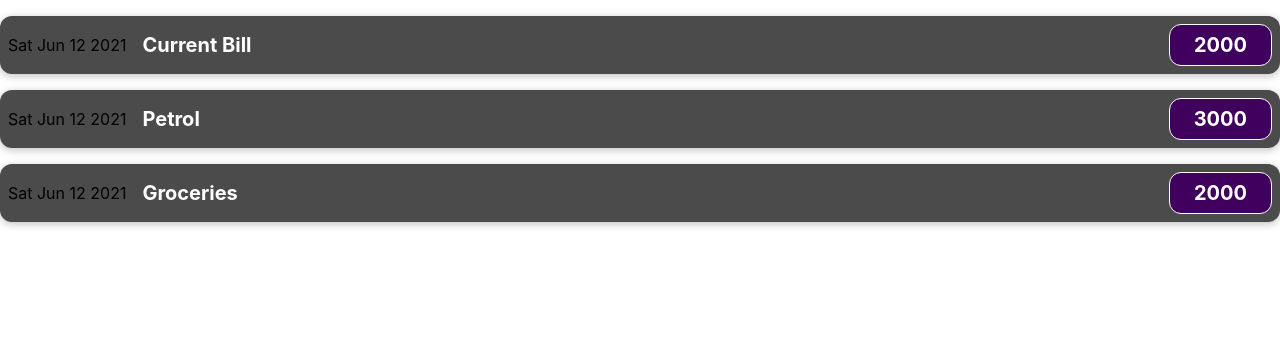
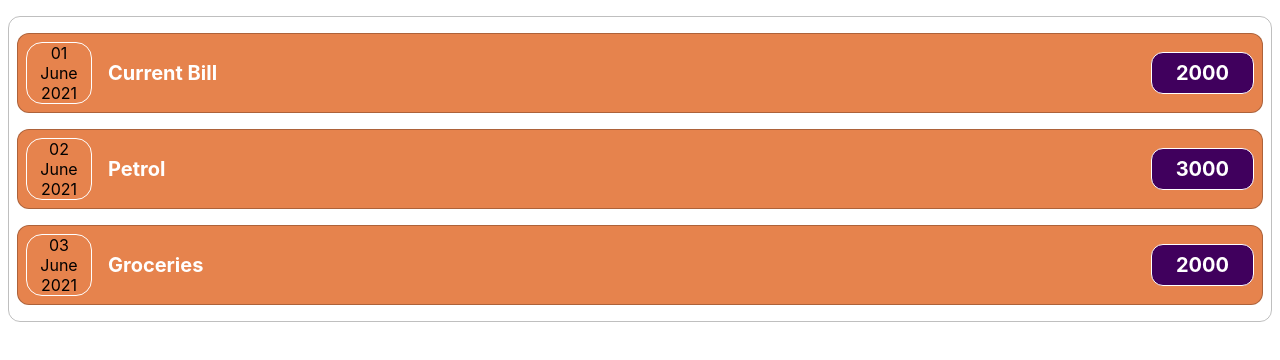
Before and after one commit to VenkataSuneelKumarK/ExpenseManager, a React (Create React App) app: page / in a window 1280 px wide. Shown: the top 360 px of the page. Built offline with nearby package versions, Linux system fonts and the light colour scheme.

Commit message:
card, expense item, expense date, card components and travis file

```diff
--- a/src/App.js
+++ b/src/App.js
@@ -1,21 +1,24 @@
 import './App.scss';
+import Card from './components/Card/Card';
 
 import ExpenseItem from './components/ExpenseItem/ExpenseItem';
 
 function App() {
     const expenses = [
-        { id: 'exp1', title: 'Current Bill', amount: 2000, date: new Date(2021, 5, 12) },
-        { id: 'exp2', title: 'Petrol', amount: 3000, date: new Date(2021, 5, 12) },
-        { id: 'exp3', title: 'Groceries', amount: 2000, date: new Date(2021, 5, 12) }
+        { id: 'exp1', title: 'Current Bill', amount: 2000, date: new Date(2021, 5, 1) },
+        { id: 'exp2', title: 'Petrol', amount: 3000, date: new Date(2021, 5, 2) },
+        { id: 'exp3', title: 'Groceries', amount: 2000, date: new Date(2021, 5, 3) }
     ]
     return (
         <div className="App">
-            { expenses.map(expense =>
-                <ExpenseItem
-                    title={expense.title}
-                    amount={expense.amount}
-                    date={expense.date.toDateString()}>
-                </ExpenseItem>)}
+            <Card>
+                {expenses.map(expense =>
+                    <ExpenseItem
+                        title={expense.title}
+                        amount={expense.amount}
+                        date={expense.date.toISOString()} />
+                )}
+            </Card>
         </div>
     );
 }
--- /dev/null
+++ b/src/components/Card/Card.js
@@ -0,0 +1,12 @@
+import './Card.scss';
+
+function Card(props) {
+    const classes = 'card ' + props.className;
+    return (
+        <div className={classes}>
+            {props.children}
+        </div>
+    );
+}
+
+export default Card;
--- /dev/null
+++ b/src/components/Card/Card.scss
@@ -0,0 +1,5 @@
+.card {
+    border-radius: 12px;
+    border: 1px solid rgba(0,0,0,0.25);
+    margin: 1rem 0.5rem;
+}
--- /dev/null
+++ b/src/components/ExpenseDate/ExpenseDate.js
@@ -0,0 +1,17 @@
+import './ExpenseDate.scss';
+
+function ExpenseDate(props) {
+    const month = new Date(props.date).toLocaleString('en-us', { month: 'long' });
+    const day = new Date(props.date).toLocaleString('en-us', { day: '2-digit' });
+    const year = new Date(props.date).getFullYear();
+    return (
+        <div className="expense-item_date">
+            <div>{day}</div>
+            <div>{month}</div>
+            <div>{year}</div>
+        </div>
+
+    );
+}
+
+export default ExpenseDate;
--- /dev/null
+++ b/src/components/ExpenseDate/ExpenseDate.scss
@@ -0,0 +1,6 @@
+.expense-item_date {
+    width: 4rem;
+    text-align: center;
+    border: 0.1rem solid white;
+    border-radius: 1rem;
+}
--- a/src/components/ExpenseItem/ExpenseItem.js
+++ b/src/components/ExpenseItem/ExpenseItem.js
@@ -1,13 +1,16 @@
 import './ExpenseItem.scss';
+
+import Card from '../Card/Card';
+import ExpenseDate from '../ExpenseDate/ExpenseDate';
 function ExpenseItem(props) {
     return (
-        <div className="expense-item">
-            <div>{props.date}</div>
+        <Card className="expense-item">
+            <ExpenseDate date={props.date} />
             <div className="expense-item_description">
                 <h2>{props.title}</h2>
                 <div className="expense-item_amount">{props.amount}</div>
             </div>
-        </div>
+        </Card>
     );
 }
 
--- a/src/components/ExpenseItem/ExpenseItem.scss
+++ b/src/components/ExpenseItem/ExpenseItem.scss
@@ -2,11 +2,8 @@
     display: flex;
     justify-content: space-between;
     align-items: center;
-    box-shadow: 0 2px 8px rgba(0, 0, 0, 0.25);
     padding: 0.5rem;
-    margin: 1rem 0;
-    border-radius: 12px;
-    background-color: #4b4b4b;
+    background-color: #e6834d;
 
     .expense-item_description {
         display: flex;
```
Also changed, not shown: .travis.yml (added), 1 other file (tests, documents, lock files or other folders).
